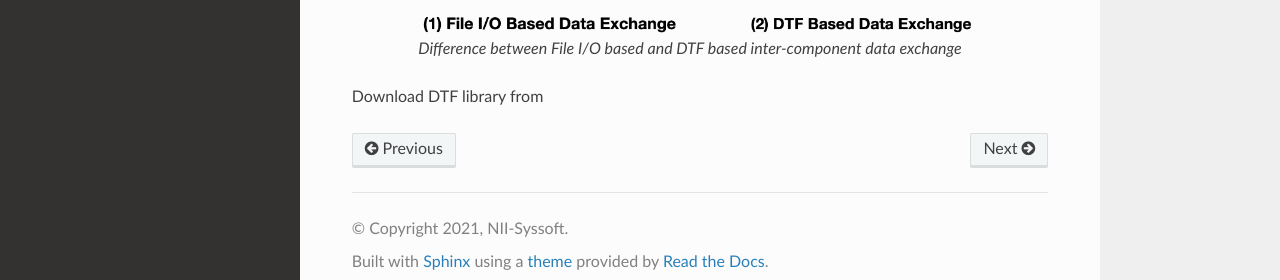
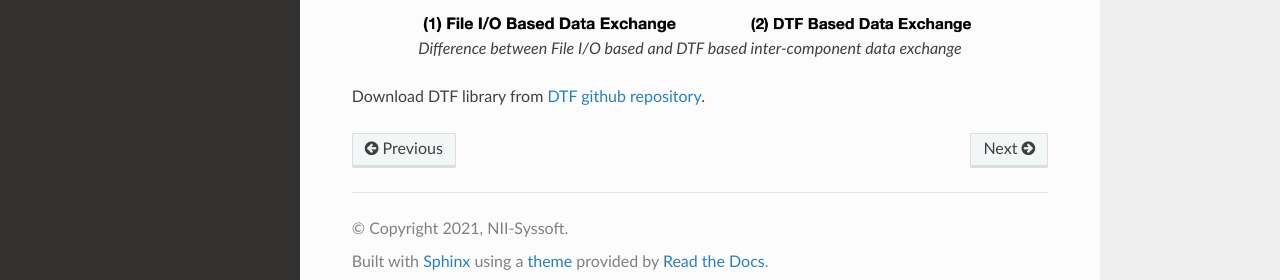
Before and after one commit to yjie2366/dtf-docs, a Sphinx documentation site: the page built from docs/source/intro.rst, in a window 1280 px wide and 1318 px high. Shown: the part 1020-1300 px from the top of the window. Built offline with Sphinx 7.4.7 and the Read the Docs theme 2.0.0, drawn with Linux system fonts in a browser that asks for light colours.

Commit message:
Update intro.rst

```diff
--- a/docs/source/intro.rst
+++ b/docs/source/intro.rst
@@ -1,7 +1,5 @@
 .. include:: background.rst
 
-Download DTF library from
+Download DTF library from `DTF github repository`_.
 
-.. target-notes::
-
-.. _`DTF git repository`: https://github.com/maneka07/DTF.git
+.. _DTF github repository: https://github.com/maneka07/DTF/
```
